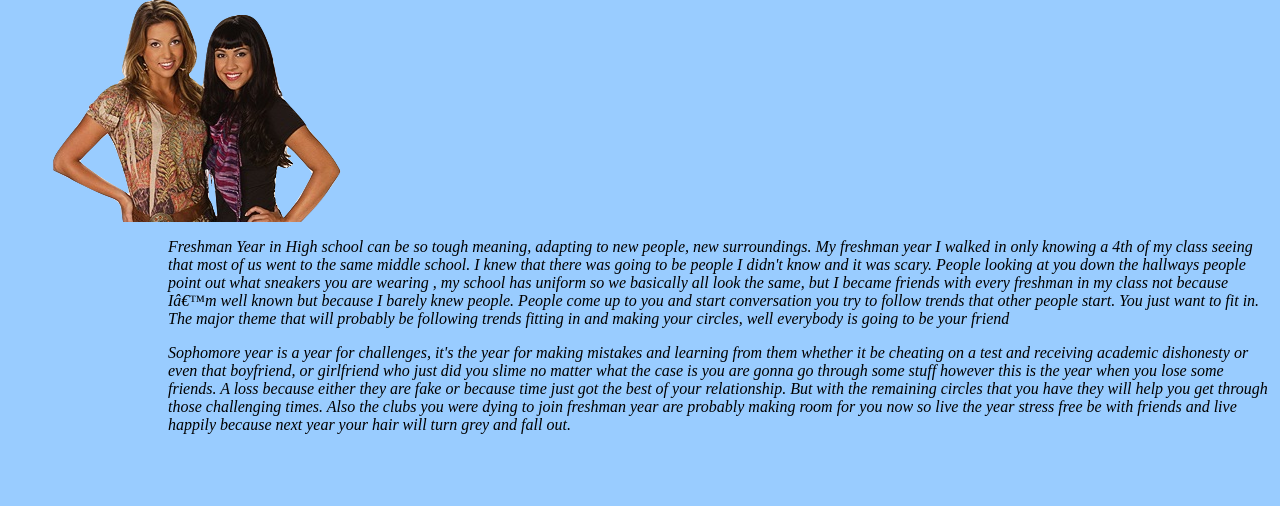
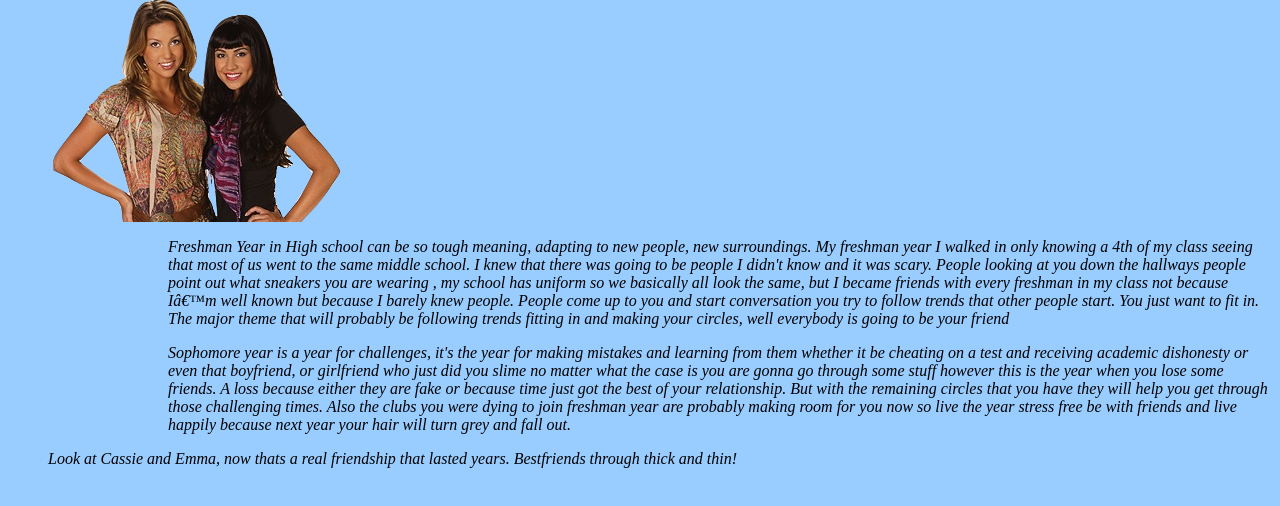
Before and after one commit to tbourgeois/tbourgeois.github.io, a plain HTML site: page index.html in a window 1280 px wide. Shown: the part 144-650 px from the top of the page. Drawn offline with nearby package versions, Linux system fonts and the light colour scheme.

Commit message:
Update index.html

```diff
--- a/index.html
+++ b/index.html
@@ -19,5 +19,6 @@
      <img src= Season8_(111).png>
     <p> Freshman Year in High school can be so tough meaning, adapting to new people, new surroundings. My freshman year I walked in only knowing a 4th of my class seeing that most of us went to the same middle school. I knew that there was going to be people I didn't know and it was scary. People looking at you down the hallways people point out what sneakers you are wearing , my school has uniform so we basically all look the same, but I became friends with every freshman in my class not because I’m well known but because I barely knew people. People come up to you and start conversation you try to follow trends that other people start. You just want to fit in. The major theme that will probably be following trends fitting in and making your circles, well everybody is going to be your friend </p>
     <p> Sophomore year is a year for challenges, it's the year for making mistakes and learning from them whether it be cheating on a test and receiving academic dishonesty or even that boyfriend, or girlfriend who just did you slime no matter what the case is you are gonna go through some stuff however this is the year when you lose some friends. A loss because either they are fake or because time just got the best of your relationship. But with the remaining circles that you have they will help you get through those challenging times. Also the clubs you were dying to join freshman year are probably making room for you now so live the year stress free be with friends and live happily because next year your hair will turn grey and fall out.</p>
+    <aside>Look at Cassie and Emma, now thats a real friendship that lasted years. Bestfriends through thick and thin!</aside>
   </body>
 </html>
```
